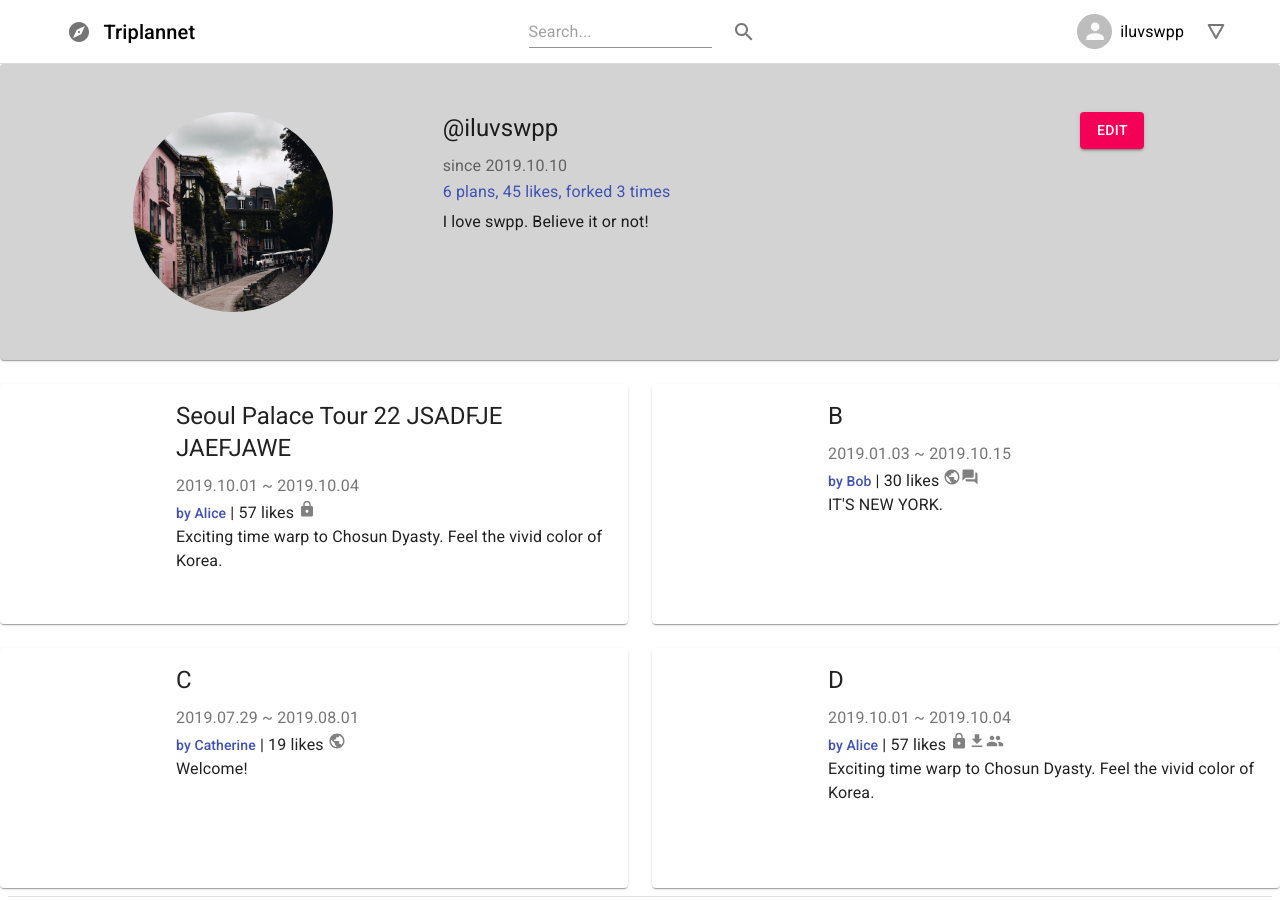
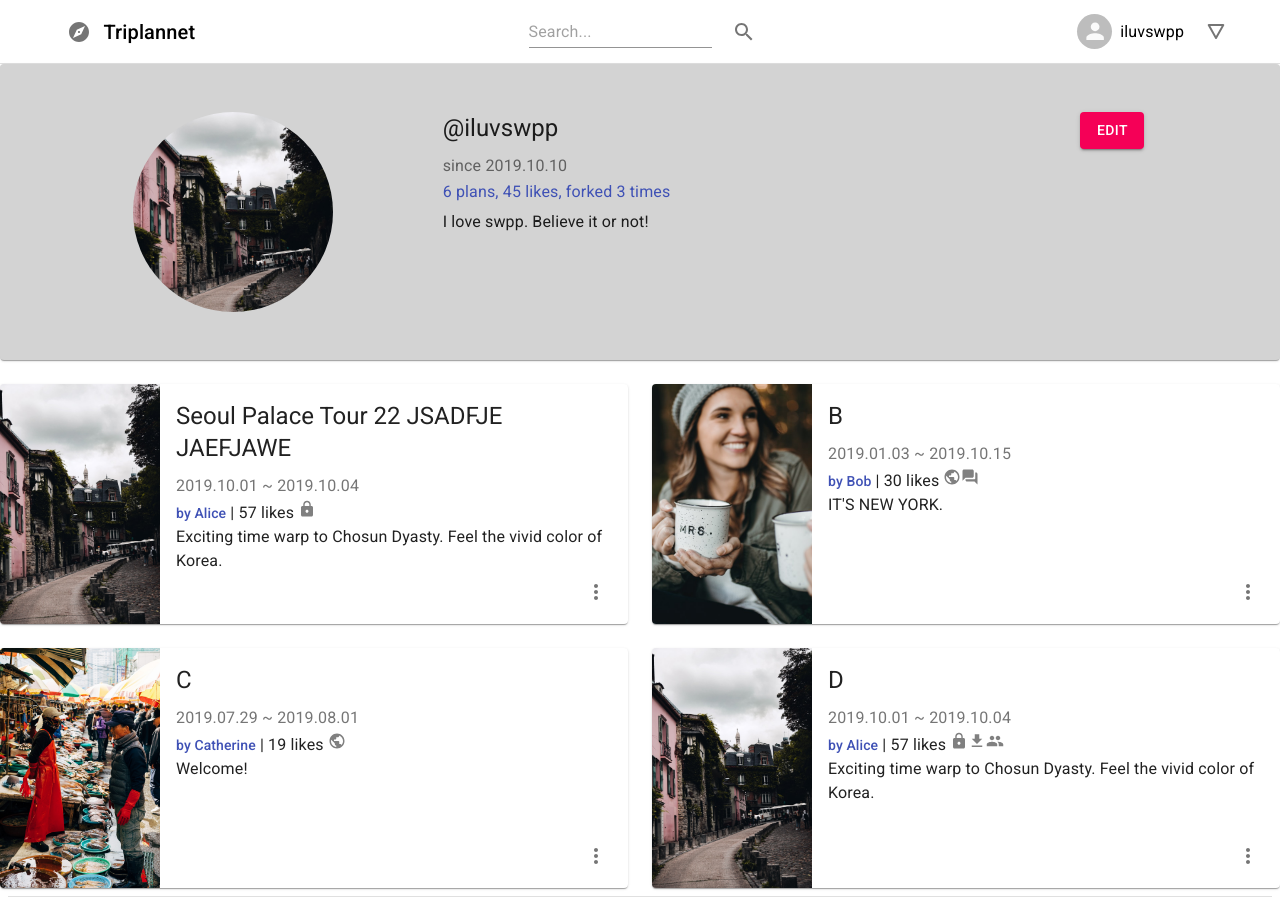
Before and after one commit to swsnu/swpp2019-team6, a React (Create React App) app in the folder frontend/: page /user/1 in a window 1280 px wide. Built offline with nearby package versions, Linux system fonts and the light colour scheme.

Commit message:
uncessful overview detail button for mypage

```diff
--- a/frontend/src/components/travel-overview/TravelOverviewBlock.js
+++ b/frontend/src/components/travel-overview/TravelOverviewBlock.js
@@ -14,6 +14,10 @@
 import CollaboratorsIcon from '@material-ui/icons/People';
 import ForkedIcon from '@material-ui/icons/GetApp';
 import Tooltip from '@material-ui/core/Tooltip';
+import IconButton from '@material-ui/core/IconButton';
+import Menu from '@material-ui/core/Menu';
+import MenuItem from '@material-ui/core/MenuItem';
+import MoreVertIcon from '@material-ui/icons/MoreVert';
 
 const useStyles = makeStyles((theme) => ({
   card: {
@@ -35,6 +39,11 @@
     fontSize: 'large',
     color: 'grey',
   },
+  bottomRight: {
+    position: 'absolute',
+    bottom: theme.spacing(1),
+    right: theme.spacing(1),
+  },
 }));
 
 // travelOverviewItem(.title .author .summary .period .likes .photo
@@ -43,9 +52,20 @@
 const TravelOverviewBlock = ({ travelOverviewItem, is_mypage }) => {
   const classes = useStyles();
 
+  // For travel plan overview option menu
+  const [anchorEl, setAnchorEl] = React.useState(null);
+
+  const handleClick = (event) => {
+    setAnchorEl(event.currentTarget);
+  };
+
+  const handleClose = () => {
+    setAnchorEl(null);
+  };
+
   // Have to change onCardClicked to make a link to its detail page
   const onCardClicked = (e) => {
-    // console.log('onCardClicked!');
+    console.log('onCardClicked!');
   };
 
   return (
@@ -117,6 +137,28 @@
                 <Typography paragraph variant="body1">
                   {travelOverviewItem.summary}
                 </Typography>
+                <div className={classes.bottomRight}>
+                  {is_mypage ? (
+                    <div>
+                      <IconButton aria-controls="option-menu" aria-haspopup="true" onClick={handleClick}>
+                        <MoreVertIcon />
+                      </IconButton>
+                      <Menu
+                        id="option-menu"
+                        anchorEl={anchorEl}
+                        keepMounted
+                        open={Boolean(anchorEl)}
+                        onClose={handleClose}
+                      >
+                        <MenuItem onClick={handleClose}>HELLO</MenuItem>
+                        <MenuItem onClick={handleClose}>HELLO</MenuItem>
+                        <MenuItem onClick={handleClose}>HELLO</MenuItem>
+                      </Menu>
+                    </div>
+                  ) : (
+                    <span />
+                  )}
+                </div>
               </CardContent>
             </div>
           </Card>
```
